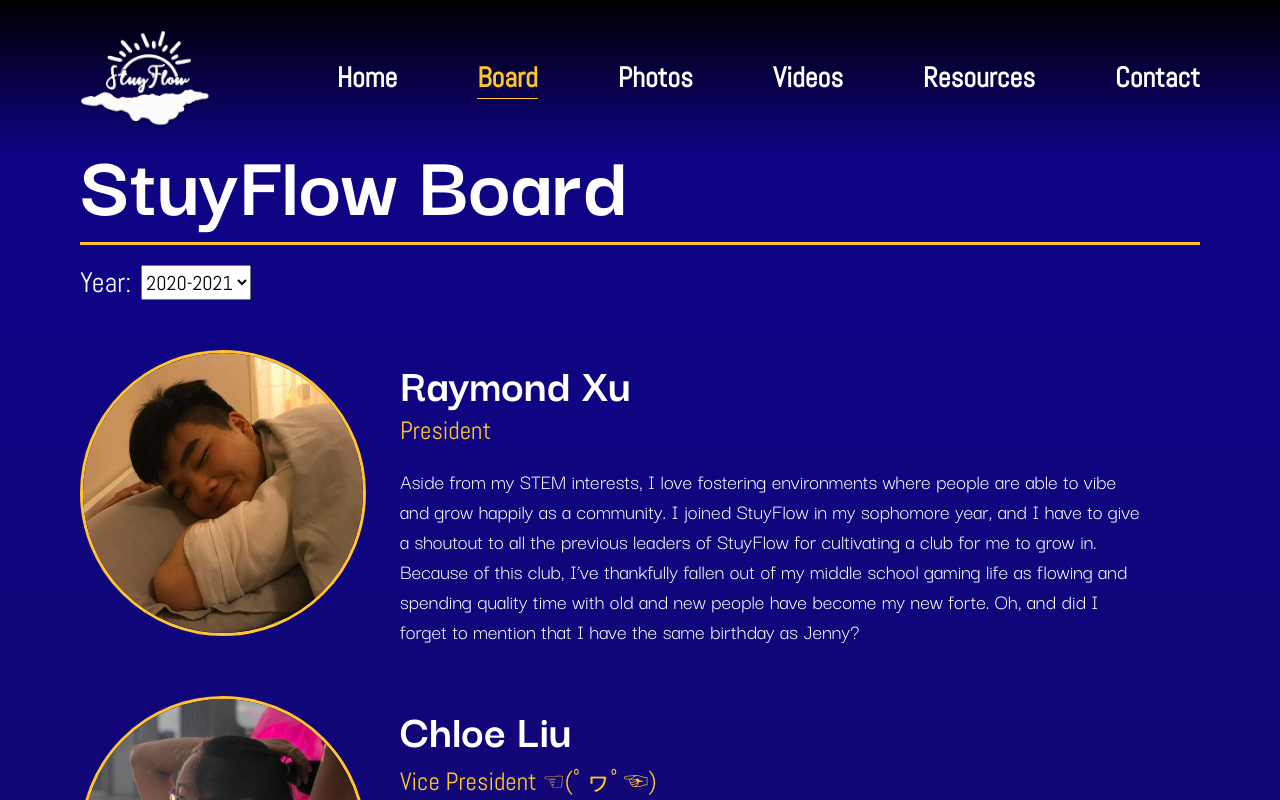
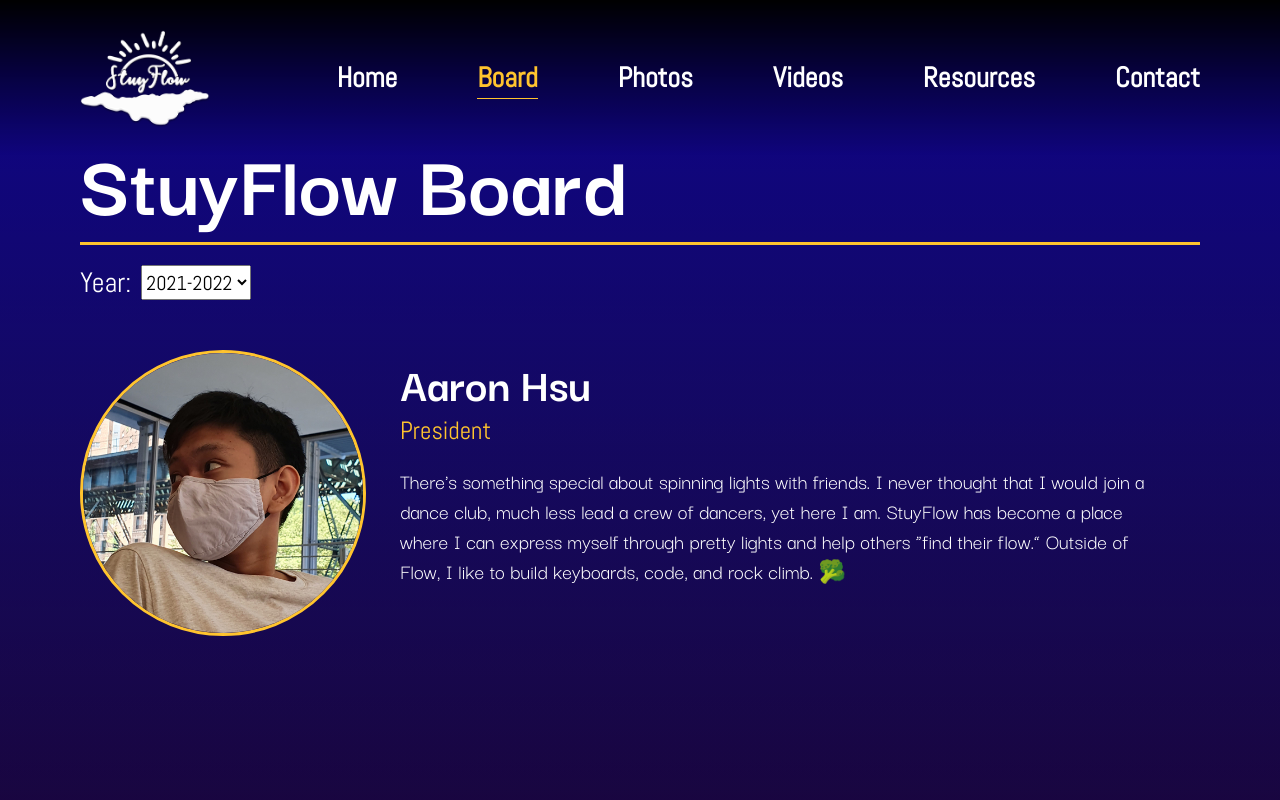
Before and after one commit to StuyFlow/StuyFlow.github.io, a React (Create React App) app: page /#/board in a window 1280 px wide. Shown: the top 800 px of the page. Built offline with nearby package versions, Linux system fonts and the light colour scheme.

Commit message:
new board year added + aaron

```diff
--- a/src/components/Board/board.js
+++ b/src/components/Board/board.js
@@ -2,6 +2,14 @@
 
 // NOTE: The year numbers should match the folder name in /imgs
 export const board = {
+    "2021-2022": [
+        {
+            name: "Aaron Hsu",
+            title: "President",
+            desc: "There's something special about spinning lights with friends. I never thought that I would join a dance club, much less lead a crew of dancers, yet here I am. StuyFlow has become a place where I can express myself through pretty lights and help others \“find their flow.\” Outside of Flow, I like to build keyboards, code, and rock climb. 🥦",
+            imgName: "aaron_hsu.jpg"
+        }
+    ],
     "2020-2021": [
         {
             name: "Raymond Xu",
--- a/src/components/Board/index.js
+++ b/src/components/Board/index.js
@@ -7,7 +7,7 @@
     constructor(props){
         super(props);
         this.state = {
-            year: "2020-2021",
+            year: "2021-2022",
         }
     }
 
```
Also changed, not shown: src/components/Board/imgs/2021-2022/aaron_hsu.jpg (added).
